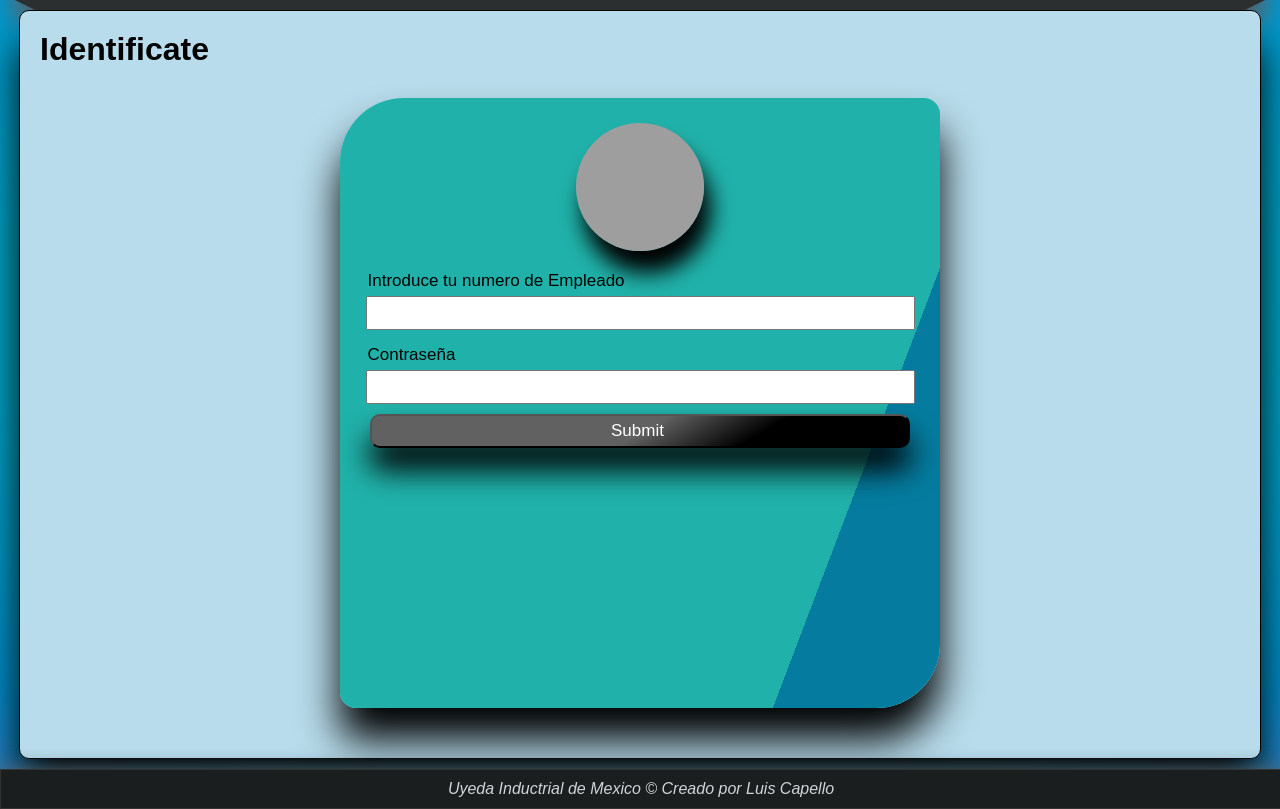
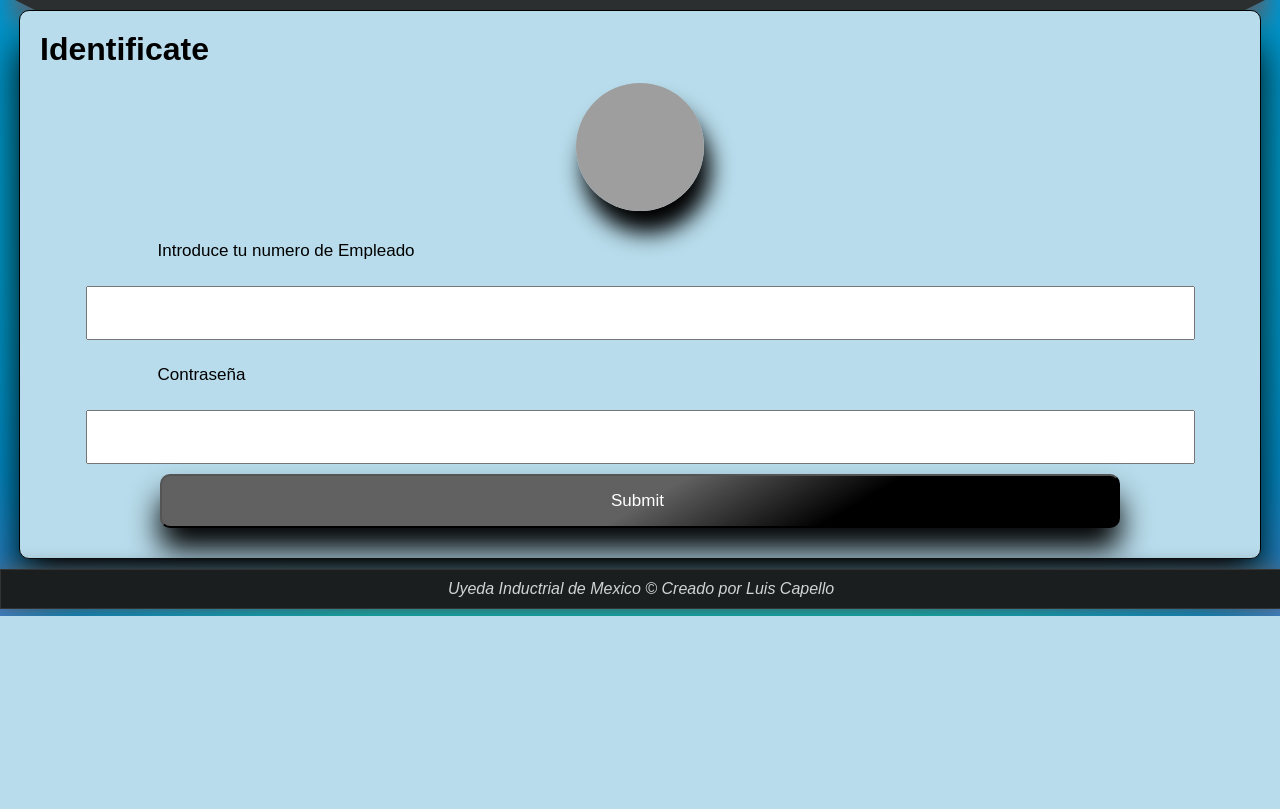
Before and after one commit to luiscapello/proyecto_cot, a Django app: page /login/ in a window 1280 px wide. Shown: the part 184-993 px from the top of the page. After the commit the page ends 800 px from the top, so only its background shows below. Run offline with Django 4.2, Linux system fonts and the light colour scheme; grey boxes are pictures that could not be loaded.

Commit message:
Update styles.css

```diff
--- a/mainapp/static/css/styles.css
+++ b/mainapp/static/css/styles.css
@@ -159,23 +159,13 @@ nav ul li a:hover {
     border-radius: 4em 1em;
 }
 
-.box2 form {
-    width: 50%;
-    height: 600px;
-    padding-top: 10px;
-    border-radius: 4em 1em;
-    margin: 30px auto;
-    background-image: linear-gradient( 110.8deg, rgba(32, 178, 170, 1) 79.9%, rgba(5, 124, 159, 1) 79.9%);
-    box-shadow: 0px 32px 40px #000;
-}
-
 .box form input,
 .box form label {
     display: block;
-    padding: 5px;
-    padding-left: 0px;
-    margin: 0 auto;
-    width: 90%;
+    padding: 15px;
+    padding-left: 10px;
+    margin: 10px auto;
+    width: 80%;
     font-size: 17px;
 }
 
@@ -225,3 +215,7 @@ footer {
     padding-bottom: 10px;
     box-shadow: 0px 0px 20px #566573;
 }
+
+.form-check-input1 {
+    text-decoration: dotted;
+}
```
